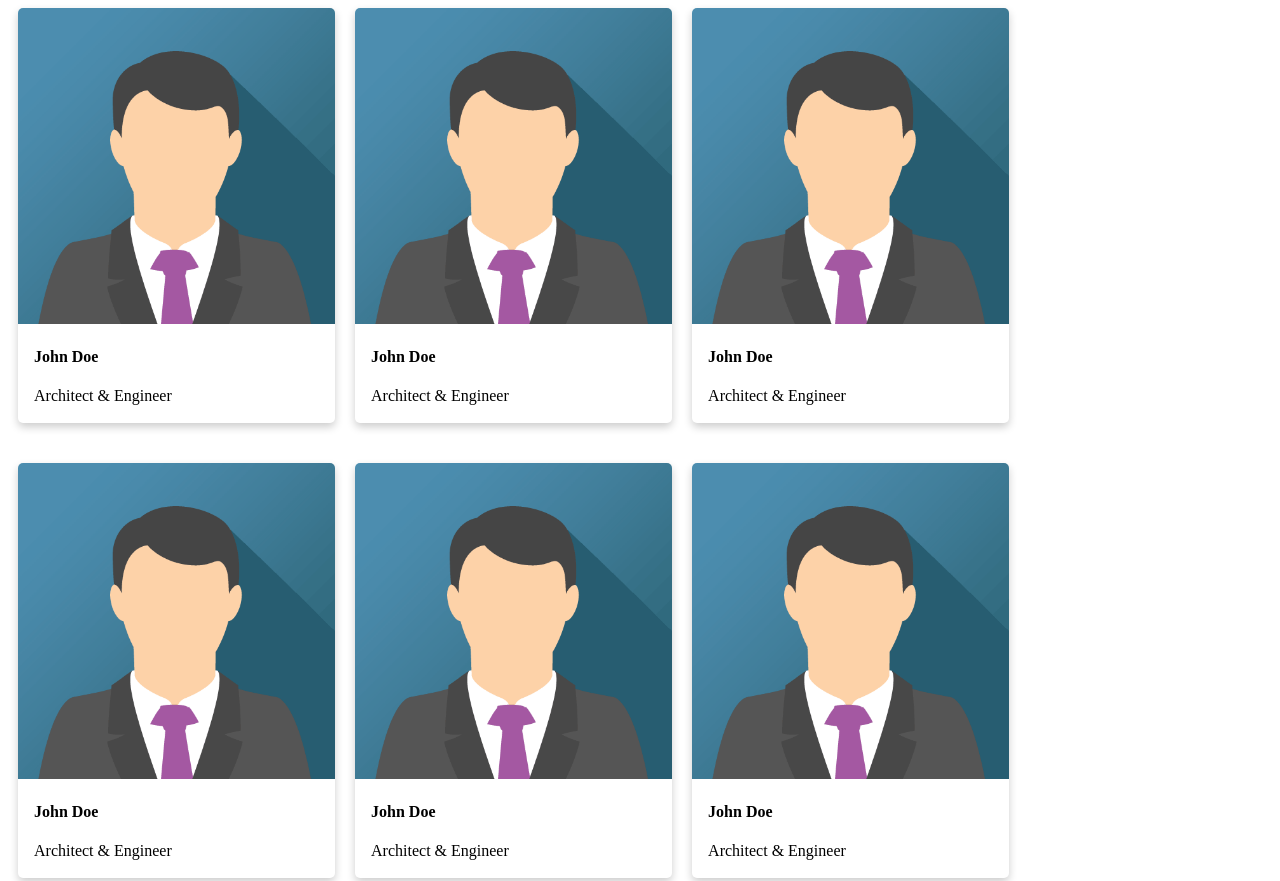
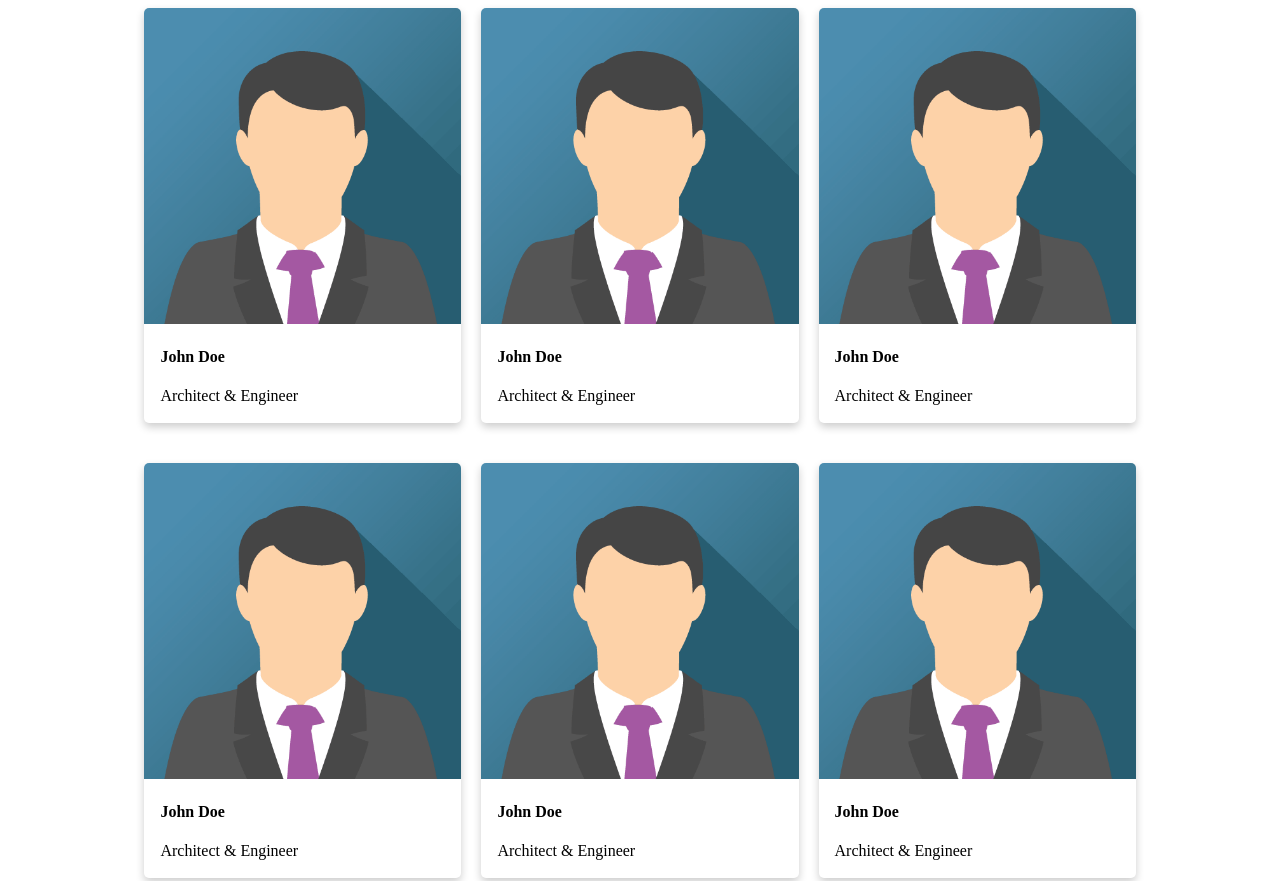
Before and after one commit to antarius73/meubles, a plain HTML site: page index.html in a window 1280 px wide. Shown: the top 881 px of the page. Drawn offline with Linux system fonts and the light colour scheme.

Commit message:
venter page

```diff
--- a/style.css
+++ b/style.css
@@ -1,6 +1,6 @@
 .page{
-  width: 100%;
-  align-items: center;
+  width: 80%; /* Or set a max-width if you prefer */
+  margin: 0 auto;
 }
 
 .cards-container {
@@ -8,7 +8,6 @@
   flex-wrap: wrap;
   justify-content: center;
   gap: 20px; /* Adjust the space between cards */
-  width:80%
 }
 
 .card {
```
